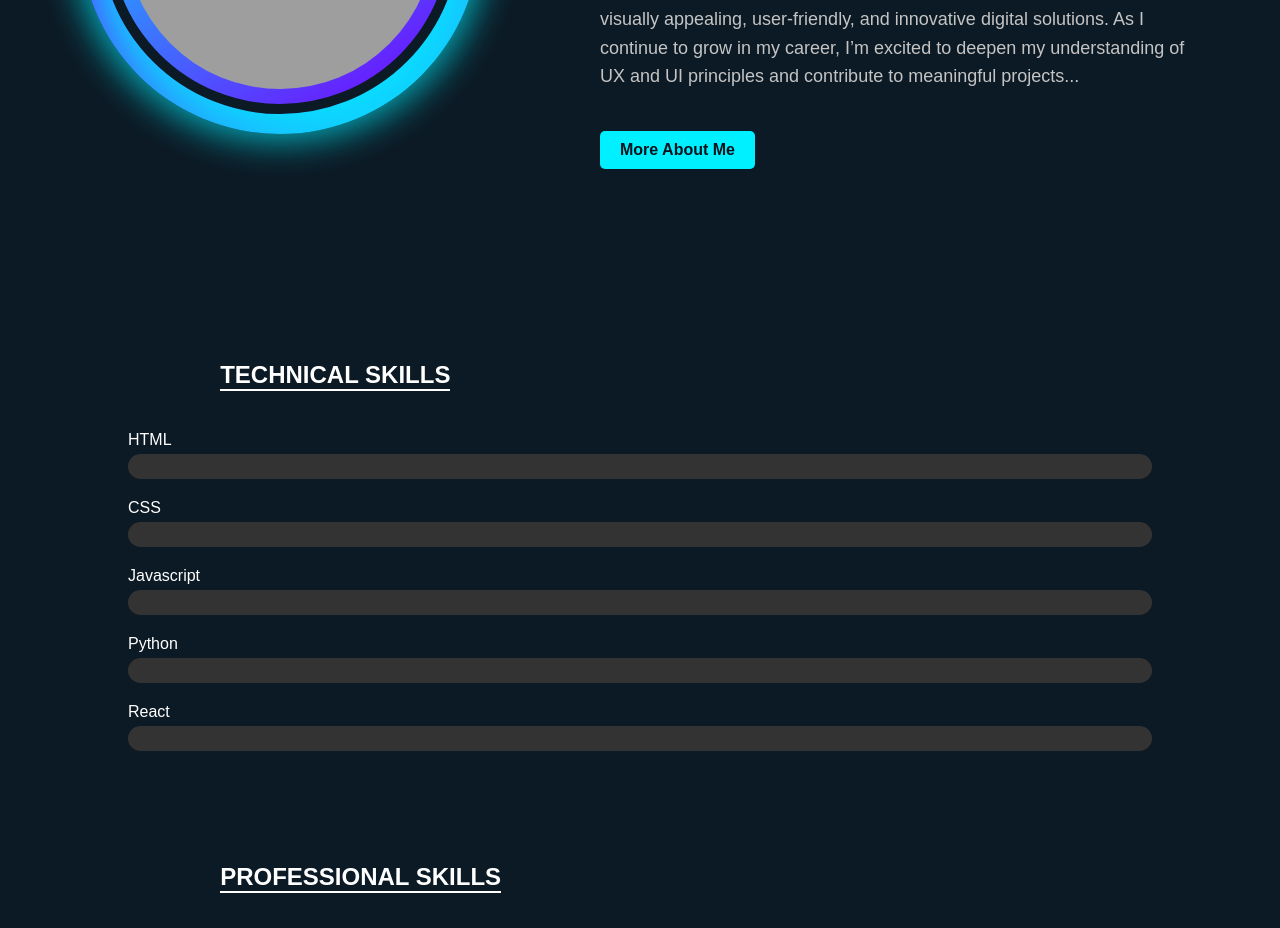
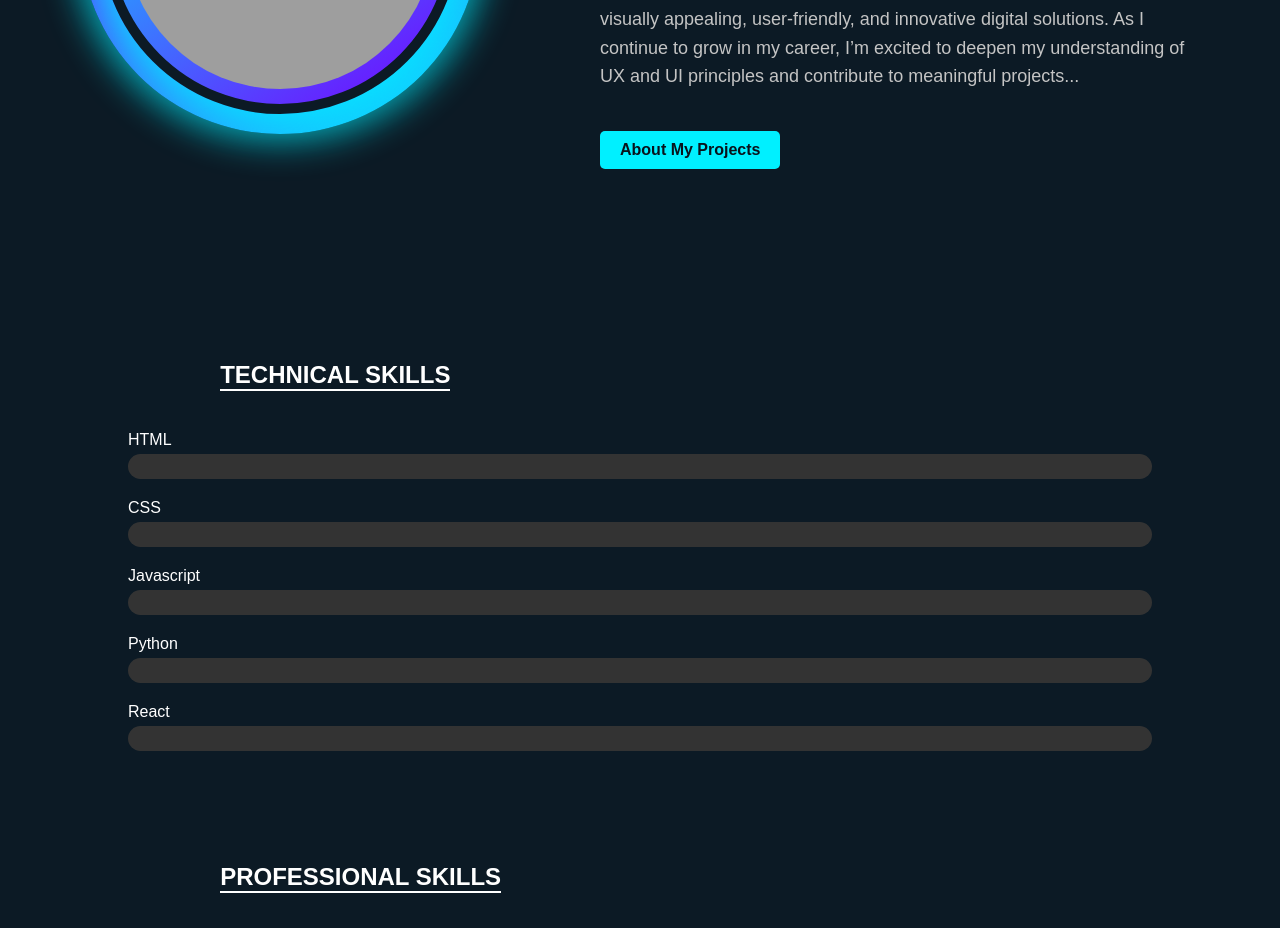
Before and after one commit to vaib91570/Portfolio, a plain HTML site: page index.html in a window 1280 px wide. Shown: the part 1060-1988 px from the top of the page. Drawn offline with Linux system fonts and the light colour scheme; grey boxes are pictures that could not be loaded; a script that the page names is missing.

Commit message:
Update index.html

```diff
--- a/index.html
+++ b/index.html
@@ -47,7 +47,7 @@
             <p>
                 I am a passionate Entrepreneur and Developer with a strong interest in technology and innovation. Although I’m still building my experience, I’m focused on creating impactful websites and learning the latest design trends. My aim is to combine creativity and technical skills to design visually appealing, user-friendly, and innovative digital solutions. As I continue to grow in my career, I’m excited to deepen my understanding of UX and UI principles and contribute to meaningful projects...
             </p>
-            <a href="#projects" class="btn">More About Me</a>
+            <a href="#projects" class="btn">About My Projects</a>
         </div>
     </section>
 
```
